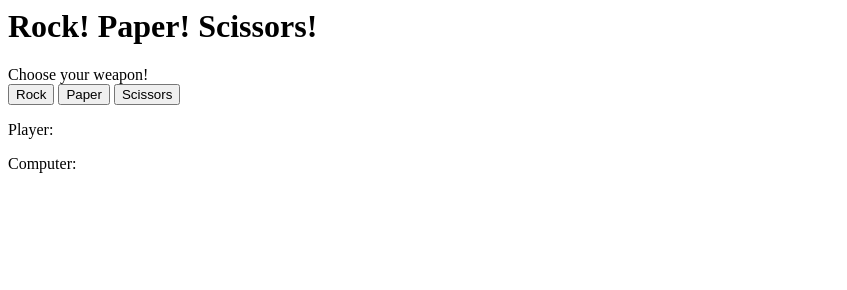
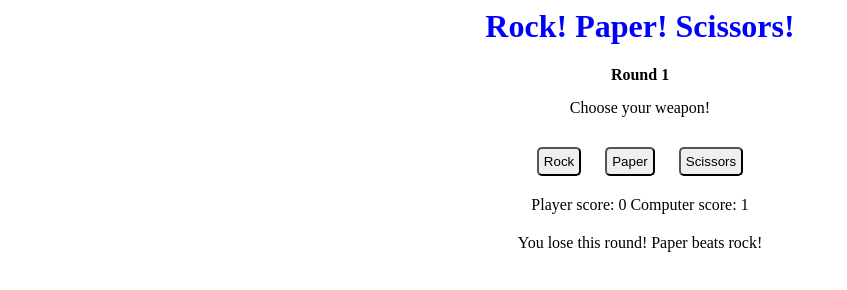
Before and after one commit to cmhollen/rock-paper-scissors, a plain HTML site: page index.html in a window 1280 px wide. Both pictures are taken after a click on the button "Rock". Shown: the whole page, without its empty margins (0-847 px from the left). Drawn offline with Linux system fonts and the light colour scheme.

Commit message:
game function and looks good enough. Still want to to adjust css a bit.

```diff
--- a/game.js
+++ b/game.js
@@ -5,51 +5,85 @@ function computerPlay(){
 }
 
 const computerSelection = computerPlay();
-
+let playerSelection;
 let output;
 let computerScore = 0;
 let playerScore = 0;
+let compScore = document.querySelector('#computerScore');
+let playScore = document.querySelector('#playerScore');
+let draw = document.querySelector('#draw');
+let round = 1;
+let roundPlay = document.querySelector('.round');
+let winner = document.querySelector('#winner');
+let roundResult = document.querySelector('#result');
+
+let weapons = document.querySelectorAll('.weapons');
+ weapons.forEach((button) => {
+    button.addEventListener('click', () => {
+        playerSelection = button.id;
+    });
+    button.addEventListener('click', game);
+});
 
 function playRound(playerSelection, computerSelection){
+    roundPlay.textContent = `Round ${round}`;
+
     if (playerSelection === 'rock' && computerSelection === 'Paper') {
         output = "You lose this round! Paper beats rock!";
         computerScore += 1;
+        compScore.textContent = `Computer score: ${computerScore}`
     } else if (playerSelection === 'rock' && computerSelection === 'Scissors'){
         output = "You win this round! Rock beats scissors!";
         playerScore += 1;
+        playScore.textContent = `Player score: ${playerScore}`
     } else if (playerSelection === 'paper' && computerSelection === 'Scissors') {
         output = "You lose this round! Scissors beats paper!";
         computerScore += 1;
+        compScore.textContent = `Computer score: ${computerScore}`
     } else if (playerSelection === 'paper' && computerSelection === 'Rock') {
         output ="You win this round! Paper beats rock!";
         playerScore += 1;
+        playScore.textContent = `Player score: ${playerScore}`
     } else if (playerSelection === 'scissors' && computerSelection === 'Rock') {
         output = "You lose this round! Rock beats scissors!";
         computerScore += 1;
+        compScore.textContent = `Computer score: ${computerScore}`
     } else if  (playerSelection === 'scissors' && computerSelection === 'Paper') {
         output = "You win this round! Scissors beats paper!";
         playerScore += 1;
+        playScore.textContent = `Player score: ${playerScore}`
     } else {
         output = "Draw";
+
     }
+    round += 1;
     return output;
 }
 
 function checkScores(playerScore, computerScore){
     if (computerScore >= 5){
-        console.log(`You lose the game!`);
+        roundResult.textContent = `You lose the game!`;
     } else if (playerScore >= 5) {
-        console.log(`You win the game!`);
+        roundResult.textContent = `You win the game!`;
     }
 }
 
+
+
+
 function game(){
 
-        const playerSelection =
-        console.log(playRound(playerSelection, computerSelection));
+  if (computerScore < 5 && playerScore < 5){
+    roundResult.textContent = playRound(playerSelection, computerSelection);
 
-        console.log(`You: ${playerScore}, Computer: ${computerScore}`);
+    console.log(computerSelection)
+    console.log(playerSelection)
+  }
+
+
+
 
 
     checkScores(playerScore, computerScore);
+
 }
--- a/index.html
+++ b/index.html
@@ -1,17 +1,26 @@
 <DOCTYPE! html>
     <html>
+        <head>
+            <link href="style.css" rel="stylesheet">
+        </head>
         <body>
           <h1>Rock! Paper! Scissors!</h1>
           <div class="container">
+              <div class="round">Round 1</div>
               <div class="weapon">Choose your weapon!</div>
-              <div class="btns">
-                  <button class="rock">Rock</button>
-                  <button class="paper">Paper</button>
-                  <button class="scissors">Scissors</button>
+              <div class="buttons">
+                  <button class="weapons" id="rock">Rock</button>
+                  <button class="weapons" id="paper">Paper</button>
+                  <button class="weapons" id="scissors">Scissors</button>
               </div>
               <div class="score">
-                  <p>Player:</p>
-                  <p>Computer:</p>
+
+                    <div class="scores" id="playerScore">Player score: 0</div>
+                    <div class="scores" id="computerScore">Computer score: 0</div>
+
+                  <div id="draw"></div>
+                  <div id="winner"></div>
+                  <div id="result"></div>
               </div>
           </div>
 
--- /dev/null
+++ b/style.css
@@ -0,0 +1,36 @@
+body {
+    text-align: center;
+}
+
+.scores{
+    display: inline-block;
+
+}
+
+h1 {
+    color: blue;
+}
+
+.round {
+    font-weight: bold;
+    margin: 15px;
+}
+
+.weapon {
+    margin: 10px;
+}
+
+.buttons {
+    padding: 10px;
+}
+
+.weapons {
+  padding: 5px;
+  border-radius: 5px;
+  margin: 10px;
+}
+
+#result {
+    clear: both;
+    margin: 20px;
+}
```
